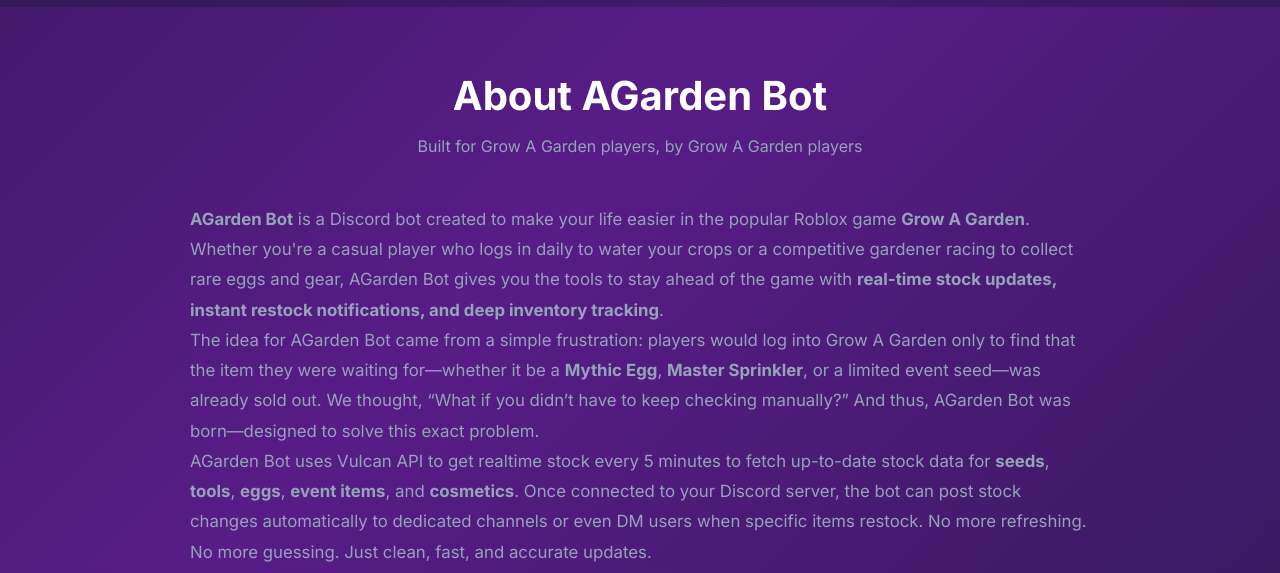
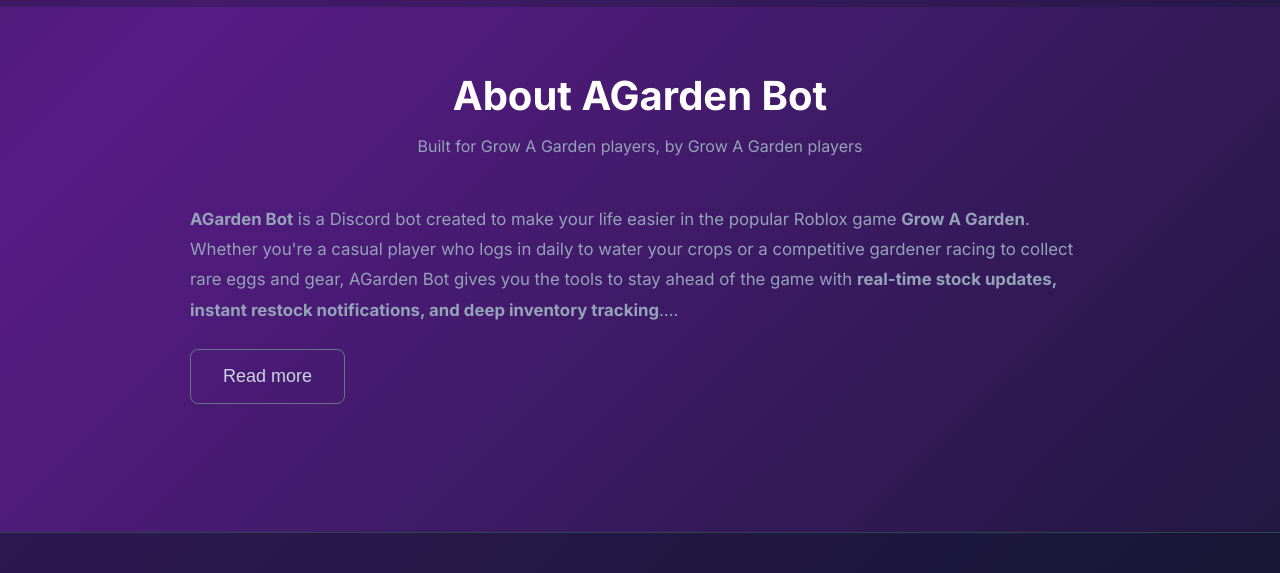
Before and after one commit to AxMilin/AGarden-Bot, a plain HTML site: page Web/index.html in a window 1280 px wide. Shown: the part 1920-2493 px from the top of the page. Drawn offline with nearby package versions, Linux system fonts and the light colour scheme; no server answers.

Commit message:
Update index.html

```diff
--- a/Web/index.html
+++ b/Web/index.html
@@ -543,11 +543,11 @@
   <div class="container" data-aos="fade-up">
     <div class="section-title">
       <h2 data-aos="fade-up">About AGarden Bot</h2>
-      <p class="section-subtitle">Built for Grow A Garden players, by Grow A Garden players</p>
+      <p class="section-subtitle" data-aos="fade-up">Built for Grow A Garden players, by Grow A Garden players</p>
     </div>
-    <div style="color: #94a3b8; max-width: 900px; margin: auto; line-height: 1.8; font-size: 1.05rem;">
-      <p><strong>AGarden Bot</strong> is a Discord bot created to make your life easier in the popular Roblox game <strong>Grow A Garden</strong>. Whether you're a casual player who logs in daily to water your crops or a competitive gardener racing to collect rare eggs and gear, AGarden Bot gives you the tools to stay ahead of the game with <strong>real-time stock updates, instant restock notifications, and deep inventory tracking</strong>.</p>
-
+    <div style="color: #94a3b8; max-width: 900px; margin: auto; line-height: 1.8; font-size: 1.05rem;" data-aos="fade-up">
+      <p><strong>AGarden Bot</strong> is a Discord bot created to make your life easier in the popular Roblox game <strong>Grow A Garden</strong>. Whether you're a casual player who logs in daily to water your crops or a competitive gardener racing to collect rare eggs and gear, AGarden Bot gives you the tools to stay ahead of the game with <strong>real-time stock updates, instant restock notifications, and deep inventory tracking</strong>....</p>
+      <div id="moreAbout" style="display: none;" data-aos="fade-up">
           <p>The idea for AGarden Bot came from a simple frustration: players would log into Grow A Garden only to find that the item they were waiting for—whether it be a <strong>Mythic Egg</strong>, <strong>Master Sprinkler</strong>, or a limited event seed—was already sold out. We thought, “What if you didn’t have to keep checking manually?” And thus, AGarden Bot was born—designed to solve this exact problem.</p>
 
           <p>AGarden Bot uses Vulcan API to get realtime stock every 5 minutes to fetch up-to-date stock data for <strong>seeds</strong>, <strong>tools</strong>, <strong>eggs</strong>, <strong>event items</strong>, and <strong>cosmetics</strong>. Once connected to your Discord server, the bot can post stock changes automatically to dedicated channels or even DM users when specific items restock. No more refreshing. No more guessing. Just clean, fast, and accurate updates.</p>
@@ -576,6 +576,8 @@
           <p>If you're serious about farming, collecting, or trading in Grow A Garden, AGarden Bot is the tool you’ve been waiting for. Setup takes just seconds, and the impact is immediate. Add it to your Discord server today and gain the advantage of <strong>timely updates, accurate insights, and a growing feature set</strong>.</p>
 
           <p style="margin-top: 2rem;">Start growing smarter. Start growing faster. Start with <strong>AGarden Bot</strong>.</p>
+      </div>
+        <button onclick="toggleAbout()" class="btn btn-secondary" style="margin-top: 1.5rem;" id="toggleAboutBtn">Read more</button>
     </div>
   </div>
 </section>
```
Lines whose indentation alone changed are shown as unchanged.
